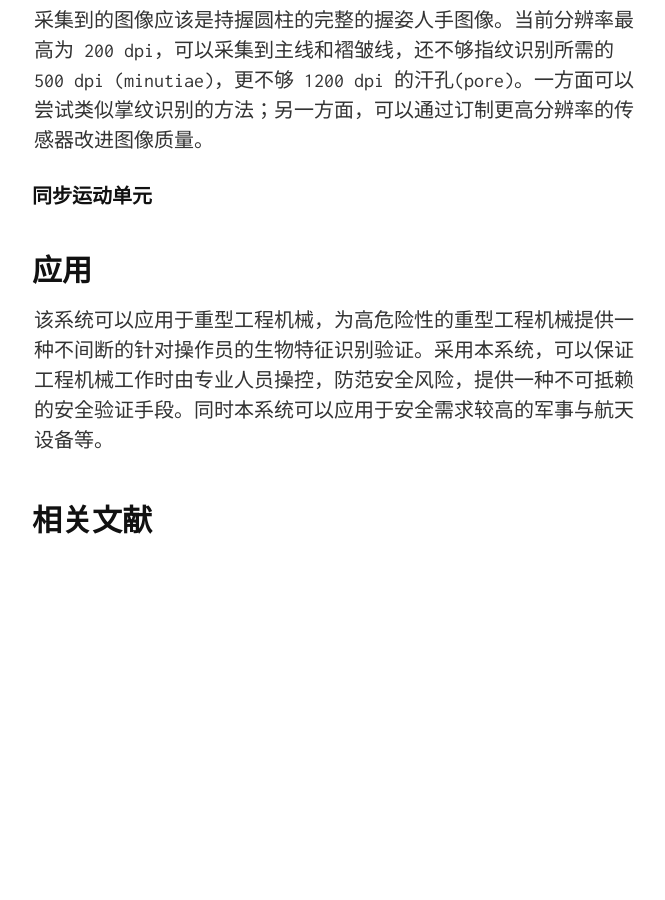
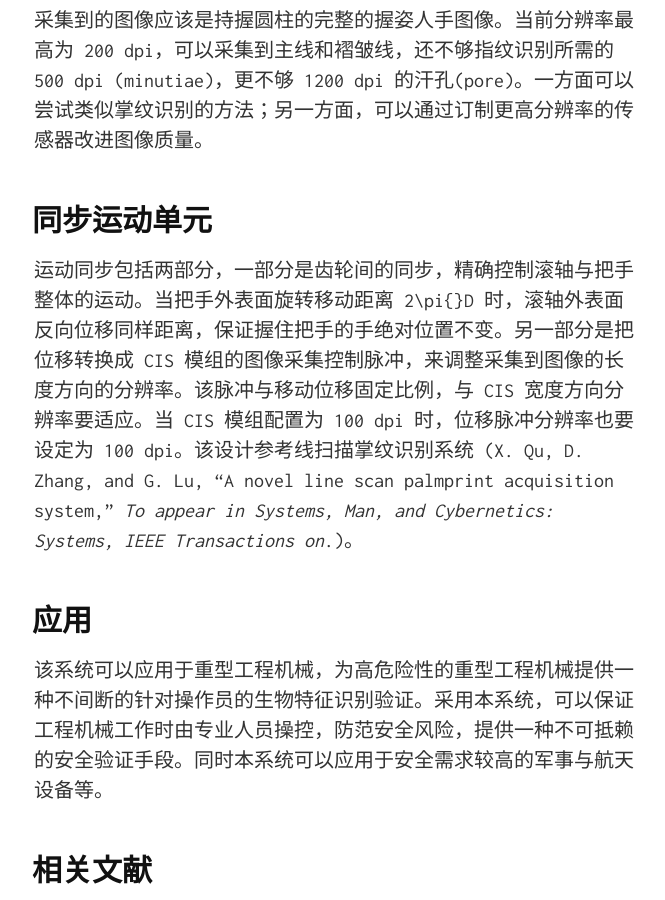
Before and after one commit to quxiaofeng/doorhandle, a Jekyll site: the page built from cn.html, in a window 1280 px wide and 900 px high, scrolled down 1866 px. Shown: the whole window, without its empty margins (306-971 px from the left). Built offline with Jekyll 4.4.1, drawn with Linux system fonts in a browser that asks for light colours; Markdown is read by kramdown in place of the engine named in the settings; before the commit the page ends 2502 px from its top, so only the background shows below that.

Commit message:
Update the content
Signed-off-by: Xiaofeng QU <xiaofeng.qu.hk@ieee.org>

```diff
--- a/_includes/cn.md
+++ b/_includes/cn.md
@@ -28,7 +28,10 @@
 
 采集到的图像应该是持握圆柱的完整的握姿人手图像。当前分辨率最高为 200 dpi，可以采集到主线和褶皱线，还不够指纹识别所需的 500 dpi (minutiae)，更不够 1200 dpi 的汗孔(pore)。一方面可以尝试类似掌纹识别的方法；另一方面，可以通过订制更高分辨率的传感器改进图像质量。
 
-### 同步运动单元
+同步运动单元
+-------------
+
+运动同步包括两部分，一部分是齿轮间的同步，精确控制滚轴与把手整体的运动。当把手外表面旋转移动距离 2\pi{}D 时，滚轴外表面反向位移同样距离，保证握住把手的手绝对位置不变。另一部分是把位移转换成 CIS 模组的图像采集控制脉冲，来调整采集到图像的长度方向的分辨率。该脉冲与移动位移固定比例，与 CIS 宽度方向分辨率要适应。当 CIS 模组配置为 100 dpi 时，位移脉冲分辨率也要设定为 100 dpi。该设计参考线扫描掌纹识别系统 (X. Qu, D. Zhang, and G. Lu, “A novel line scan palmprint acquisition system,” *To appear in Systems, Man, and Cybernetics: Systems, IEEE Transactions on*.)。
 
 应用
 -------------
```
